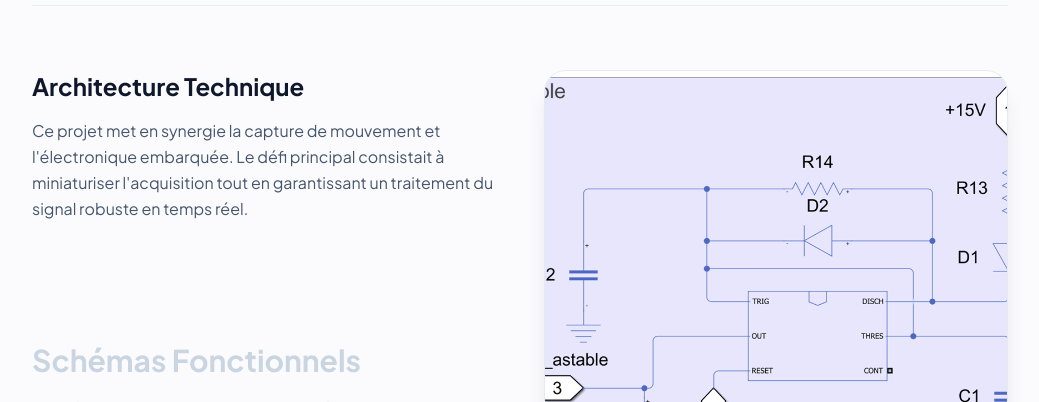
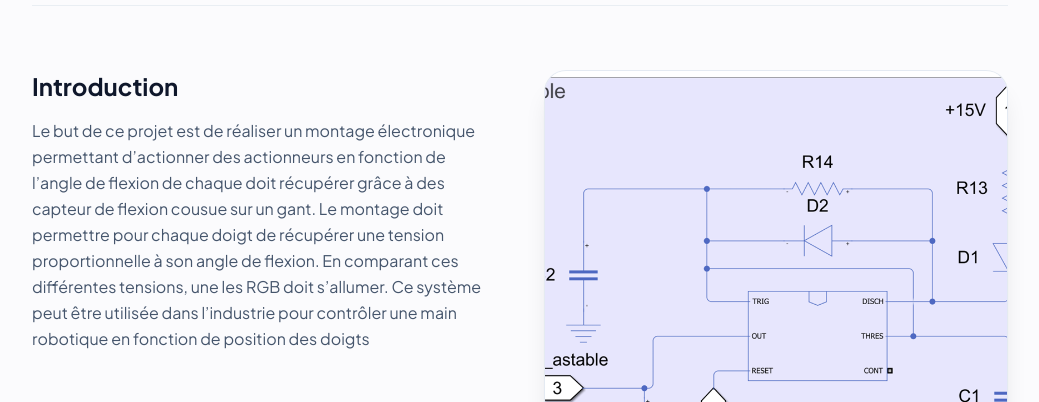
Before and after one commit to c-pili/c-pili.github.io, a Next.js app: page /projets/gant-magique in a window 1280 px wide. Shown: the part 807-1209 px from the top of the page, without its empty margins (120-1159 px from the left). Built offline with nearby package versions, Linux system fonts and the light colour scheme.

Commit message:
Update Txt Gants

```diff
--- a/app/projets/gant-magique/page.tsx
+++ b/app/projets/gant-magique/page.tsx
@@ -139,9 +139,9 @@ export default function GantMagiquePage() {
           {/* Colonne de gauche : Texte qui défile normalement avec la page */}
           <div className="w-full md:w-1/2 pb-32">
             <div className="mb-20">
-              <h2 className="text-2xl font-bold text-slate-900 mb-4">Architecture Technique</h2>
+              <h2 className="text-2xl font-bold text-slate-900 mb-4">Introduction</h2>
               <p className="text-slate-600 leading-relaxed">
-                Ce projet met en synergie la capture de mouvement et l&apos;électronique embarquée. Le défi principal consistait à miniaturiser l&apos;acquisition tout en garantissant un traitement du signal robuste en temps réel.
+                Le but de ce projet est de réaliser un montage électronique permettant d’actionner des actionneurs en fonction de l’angle de flexion de chaque doit récupérer grâce à des capteur de flexion cousue sur un gant. Le montage doit permettre pour chaque doigt de récupérer une tension proportionnelle à son angle de flexion. En comparant ces différentes tensions, une les RGB doit s’allumer. Ce système peut être utilisée dans l’industrie pour contrôler une main robotique en fonction de position des doigts
               </p>
             </div>
 
```
